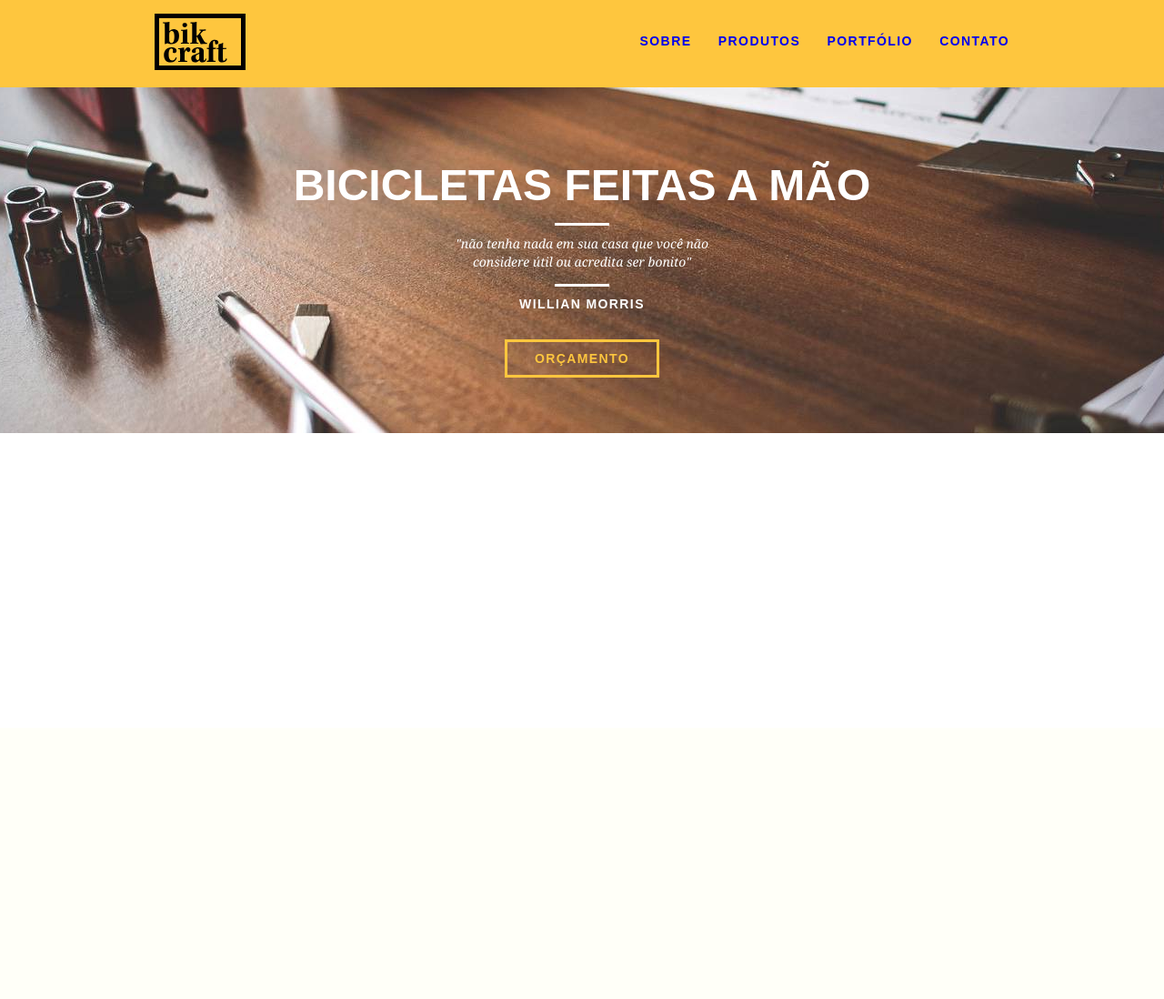
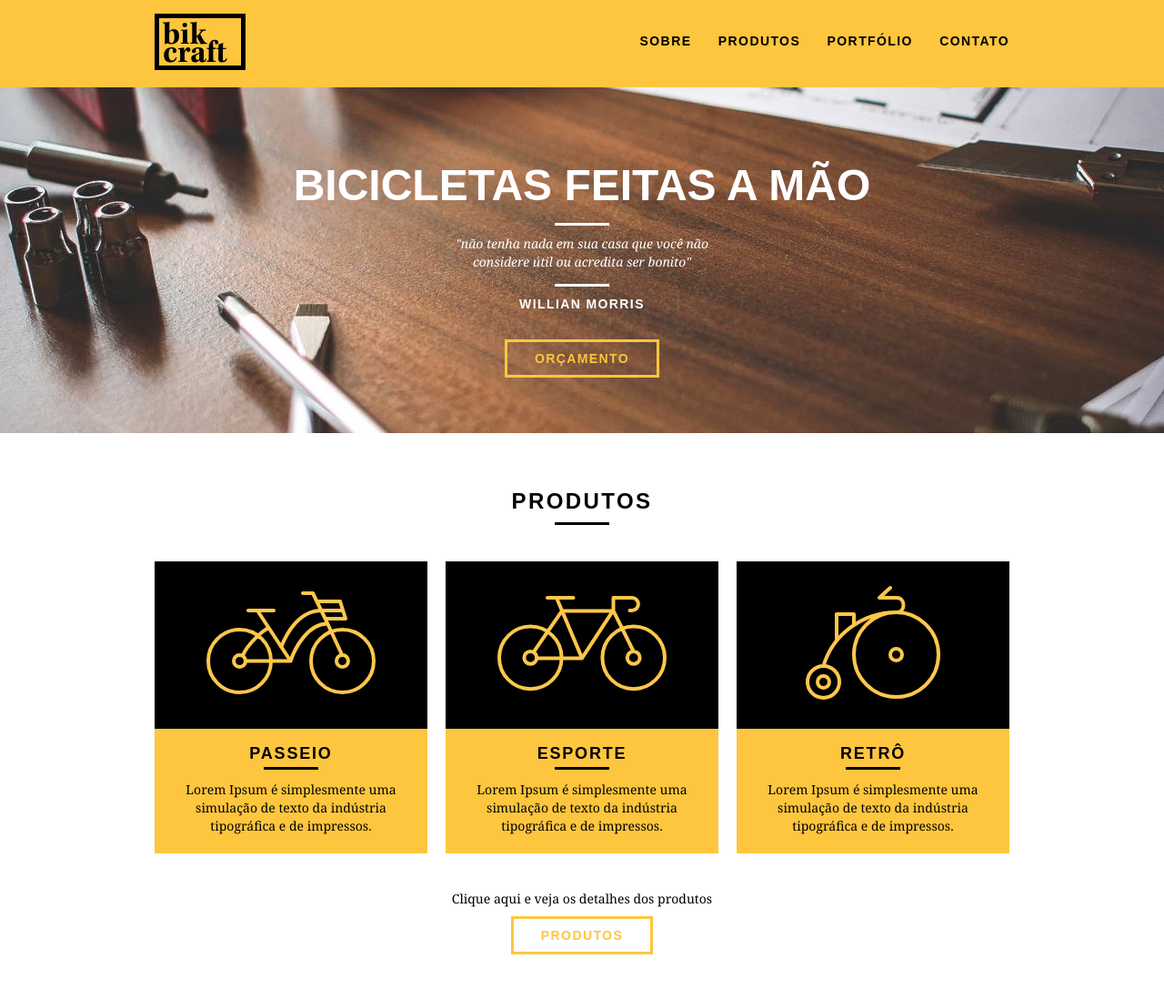
Before and after one commit to edimilsonbraz/bikcraft-app, a PHP site: page / in a window 1280 px wide. Shown: the whole page at 91% size. Before the commit the page ends 476 px from the top, so only its background shows below. Run offline with PHP 8.4, Linux system fonts and the light colour scheme.

Commit message:
Produtos-Home

```diff
--- a/css/style.css
+++ b/css/style.css
@@ -24,6 +24,29 @@ p {
     color: #fff;
     border-color: #fff;
 }
+.btn-preto:hover {
+    color: #000;
+    border-color: #000;
+}
+
+.subtitulo {
+    font-size: 24px;
+    line-height: 30px;
+    font-weight: bold;
+    letter-spacing: .1em;
+    color: #000;
+    text-transform: uppercase;
+    text-align: center;
+    margin-bottom: 40px;
+}
+.subtitulo::after {
+    content: "";
+    display: block;
+    width: 60px;
+    height: 3px;
+    background: #000;
+    margin: 8px auto;
+}
 
 /* Header */
 .header {
@@ -32,6 +55,7 @@ p {
     width: 100%;
     background-color: #fec63e;
     padding: 15px 0;
+    z-index: 10;
 }
 .header_menu {
     text-align: right;
@@ -42,7 +66,7 @@ p {
     margin-top: 20px;
 }
 .header_menu ul li a {
-    color: 000;
+    color: #000;
     font-weight: bold;
     text-transform: uppercase;
     letter-spacing: .1em;
@@ -96,3 +120,46 @@ p {
     font-size: 14px;
     letter-spacing: .1em;
 }
+
+
+/* PRODUTOS */
+.produtos {
+    padding: 60px 0;
+}
+.produtos_lista li {
+    background: #fec63e;
+    text-align: center;
+
+}
+.produtos_lista li h3 {
+    font-weight: bold;
+    font-size: 18px;
+    line-height: 25px;
+    text-transform: uppercase;
+    letter-spacing: .1em;
+    margin-top: 15px;
+}
+.produtos_lista li h3::after {
+    content: "";
+    display: block;
+    width: 60px;
+    height: 3px;
+    background: #000;
+    margin: 2px auto;
+}
+.produtos_lista li p {
+    padding: 10px 20px 20px 20px;
+}
+.produtos_icone {
+    background: #000;
+    padding: 20px;
+}
+
+.call {
+    padding-top: 40px;
+    text-align: center;
+    clear: both;
+}
+.call p {
+    margin-bottom: 20px;
+}
--- a/index.html
+++ b/index.html
@@ -40,5 +40,46 @@
         </div>
     </section>
 
+    <section class="produtos container">
+
+        <h2 class="subtitulo">Produtos</h2>
+
+        <ul class="produtos_lista">
+            <li class="grid-1-3">
+                <div class="produtos_icone">
+                    <img src="img/produtos/passeio.svg" alt="bikcraft Passeio">
+                </div>
+                <h3>Passeio</h3>
+                <p>Lorem Ipsum é simplesmente uma simulação de texto da     indústria tipográfica e de impressos.
+                </p>
+            </li>
+
+            <li class="grid-1-3">
+                <div class="produtos_icone">
+                    <img src="img/produtos/esporte.svg" alt="bikcraft Passeio">
+                </div>
+                <h3>Esporte</h3>
+                <p>Lorem Ipsum é simplesmente uma simulação de texto da     indústria tipográfica e de impressos.
+                </p>
+            </li>
+
+            <li class="grid-1-3">
+                <div class="produtos_icone">
+                    <img src="img/produtos/retro.svg" alt="bikcraft Passeio">
+                </div>
+                <h3>Retrô</h3>
+                <p>Lorem Ipsum é simplesmente uma simulação de texto da     indústria tipográfica e de impressos.
+                </p>
+            </li>
+
+        </ul>
+
+        <div class="call">
+            <p>Clique aqui e veja os detalhes dos produtos</p>
+            <a href="produtos.html" class="btn btn-preto">produtos</a>
+        </div>
+
+    </section>
+
 </body>
 </html>
```
